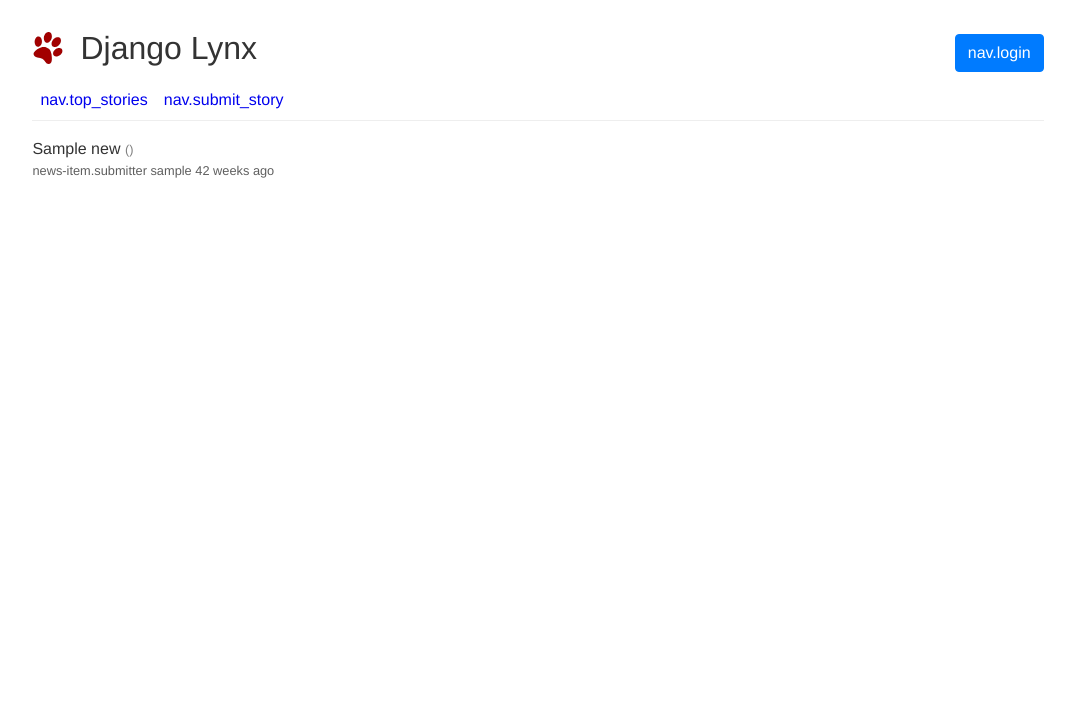
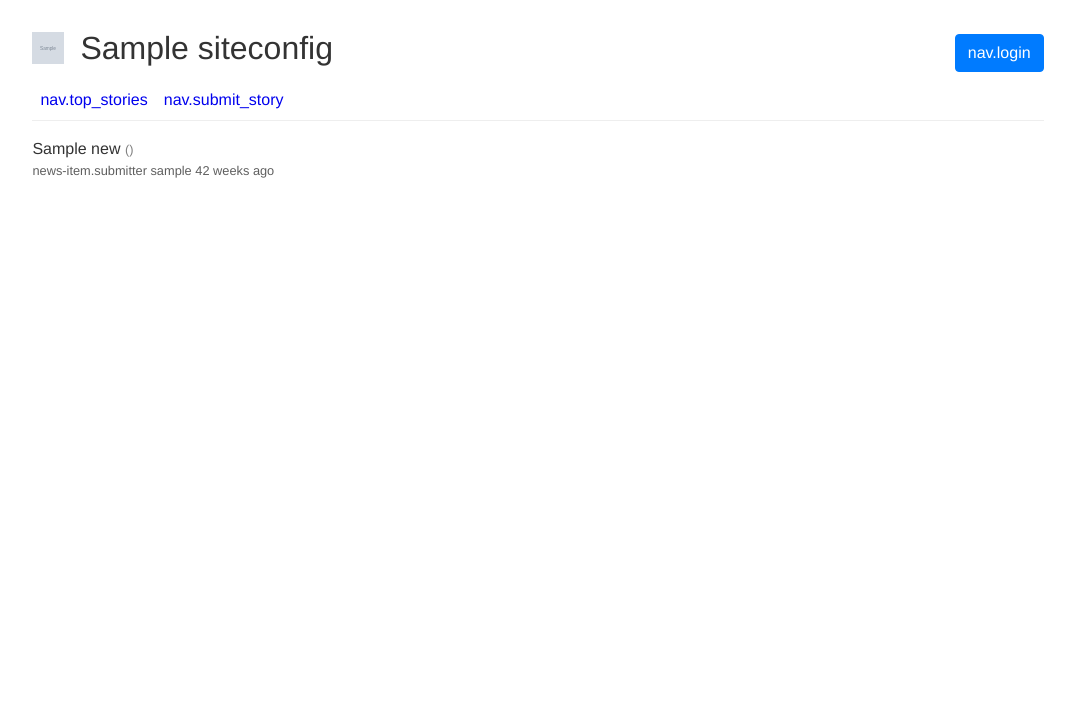
Before and after one commit to StuartMacKay/django-lynx, a Django app: page /news/ in a window 1280 px wide. Shown: the top 721 px of the page, without its empty margins (102-1177 px from the left). Run offline with Django 3.2, Linux system fonts and the light colour scheme; tables that the repository leaves empty hold one stand-in row (values such as "Sample post"); grey boxes marked "Sample" are stand-in pictures; parts of the project's set-up code (start-up, migrations or seed data) failed here and were passed over.

Commit message:
Add title and log to the site settings
Just using the filesystem for now is the simplest and most pratical
solution since it is likely to be a long time before scaling is a
concern. If and when that happens then storing the images in the
database is the likely the best option since the settings object will
cache them, Django-storages is probably the best way to do this,
http://django-storages.readthedocs.io/en/1.4/backends/database.html

```diff
--- a/lynx/site/models.py
+++ b/lynx/site/models.py
@@ -6,10 +6,17 @@ from lynx.core.models import BaseConfig
 
 class SiteConfig(BaseConfig):
 
+    TITLE = "Django Lynx"
     SIGNUPS = True
 
+    title = models.CharField(max_length=50, blank=True)
+    logo = models.FileField(upload_to="site", null=True)
+    icon = models.FileField(upload_to="site", null=True)
     signups = models.BooleanField(default=True)
 
+    title.verbose_name = _("Site title")
+    logo.verbose_name = _("Site logo")
+    icon.verbose_name = _("Site favicon")
     signups.verbose_name = _("Enable signups")
 
     class Meta:
@@ -19,5 +26,6 @@ class SiteConfig(BaseConfig):
     @classmethod
     def get_initial(cls):
         initial = super().get_initial()
+        initial["title"] = cls.TITLE
         initial["signups"] = cls.SIGNUPS
         return initial
--- a/lynx/site/settings.py
+++ b/lynx/site/settings.py
@@ -52,9 +52,8 @@ if ENV == "prod" and DEBUG:
 
 ROOT_DIR = os.path.dirname(os.path.dirname(os.path.dirname(os.path.abspath(__file__))))
 
-if ENV != "dev":
-    MEDIA_ROOT = os.path.join(ROOT_DIR, "media")
-    STATIC_ROOT = os.path.join(ROOT_DIR, "static")
+MEDIA_ROOT = os.path.join(ROOT_DIR, "media")
+STATIC_ROOT = os.path.join(ROOT_DIR, "static")
 
 # #####################
 #   APPS & MIDDLEWARE
--- a/lynx/site/templates/base.html
+++ b/lynx/site/templates/base.html
@@ -1,5 +1,5 @@
-{% load static i18n %}
-
+{% load static i18n configs %}
+{% config "site.SiteConfig" as settings %}
 <!DOCTYPE html>
 <html lang="en">
 <head>
@@ -10,7 +10,7 @@
   </title>
   <meta name="description" content=""/>
   <meta name="viewport" content="width=device-width, initial-scale=1"/>
-  <link rel="shortcut icon" type="image/svg+xml" href="{% static 'favicon.svg' %}"/>
+  <link rel="shortcut icon" type="image/svg+xml" href="{{ settings.icon.url }}"/>
   {# Global stylesheets #}
   <link rel="stylesheet" type="text/css" href="{% static 'css/lynx.css' %}">
 
--- a/lynx/site/templates/snippets/header.html
+++ b/lynx/site/templates/snippets/header.html
@@ -1,7 +1,8 @@
-{% load static i18n %}
+{% load static i18n configs %}
+{% config "site.SiteConfig" as settings %}
 <div class="c-header">
-  <img class="c-header__logo" src="{% static "img/logo.svg" %}">
-  <div class="c-header__title">Django Lynx</div>
+  <img class="c-header__logo" src="{{ settings.logo.url }}">
+  <div class="c-header__title">{{ settings.title }}</div>
   {% if request.user.is_authenticated %}
     <div class="c-header__user">{{ request.user.username }}</div>
     <div class="c-header__logout"><a href="{% url "account_logout" %}">{% trans 'nav.logout' %}</a></div>
--- a/lynx/site/urls.py
+++ b/lynx/site/urls.py
@@ -1,10 +1,15 @@
+from django.conf import settings
+from django.conf.urls.static import static
 from django.contrib import admin
 from django.urls import include, path
 from django.views.generic import RedirectView
 
 urlpatterns = [
-    path('', RedirectView.as_view(url='/news/')),
-    path('account/', include('allauth.urls')),
+    path("", RedirectView.as_view(url="/news/")),
+    path("account/", include("allauth.urls")),
     path("admin/", admin.site.urls),
-    path('news/', include('lynx.news.urls')),
+    path("news/", include("lynx.news.urls")),
 ]
+
+if settings.DEBUG:
+    urlpatterns += static(settings.MEDIA_URL, document_root=settings.MEDIA_ROOT)
```
Also changed, not shown: lynx/site/migrations/0001_initial.py, lynx/site/migrations/0002_auto_20201028_2016.py (added), 1 other file.
